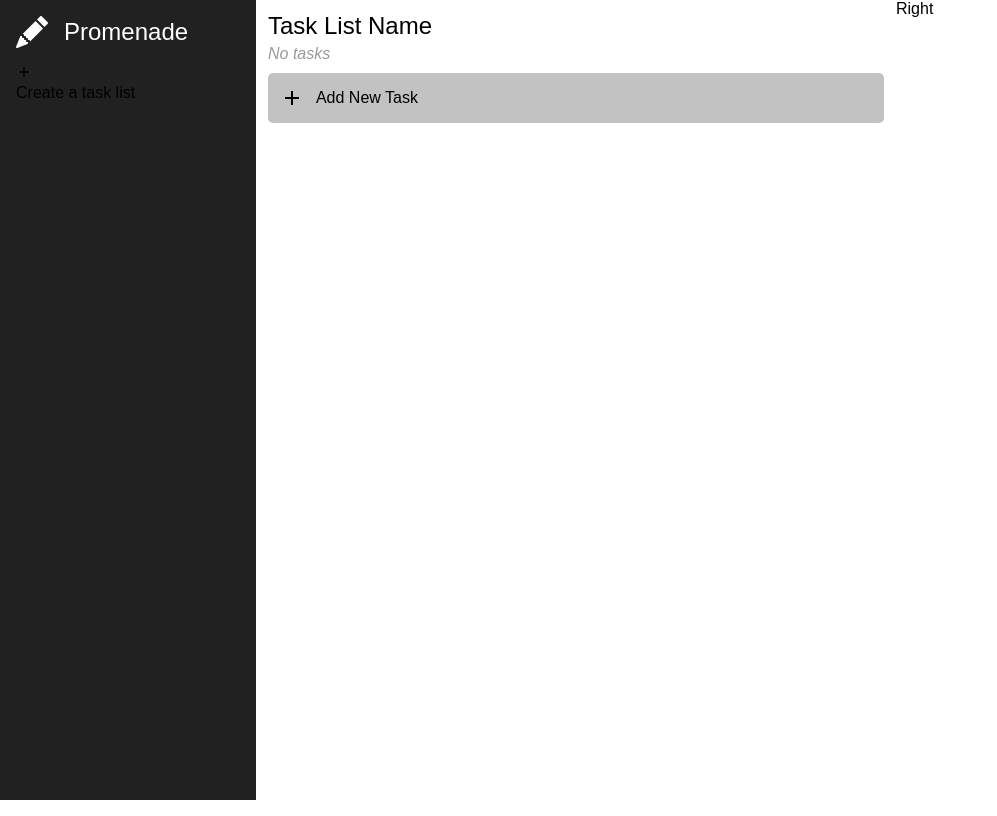
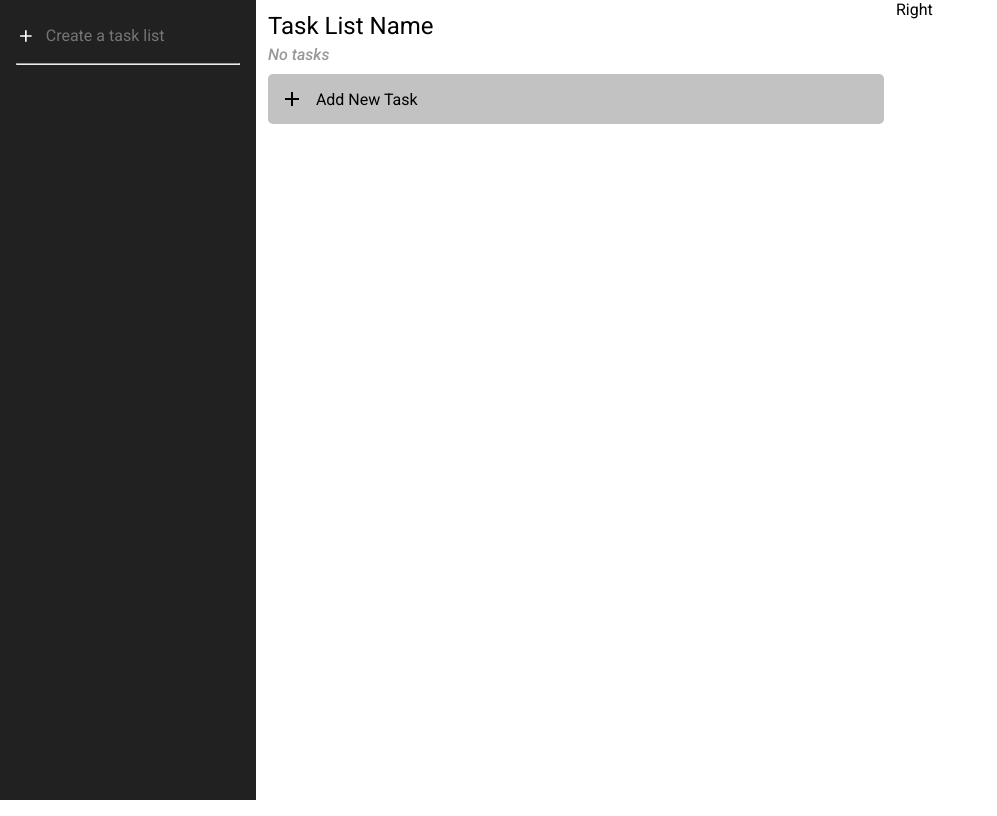
Before and after one commit to patrickiyog/todo-list-app, a React (Create React App) app: page / in a window 1280 px wide. Shown: the whole page, without its empty margins (0-997 px from the left). Built offline with nearby package versions, Linux system fonts and the light colour scheme.

Commit message:
handle on change event for task list form

```diff
--- a/src/App.css
+++ b/src/App.css
@@ -1,7 +1,14 @@
+@import url('https://fonts.googleapis.com/css2?family=Roboto:ital,wght@0,400;1,500&display=swap');
+
+* {
+  font-family: 'Roboto', sans-serif;
+}
+
 body {
   margin: 0%;
   padding: 0%;
-  font-family: sans-serif;
+  max-width: 100vw;
+  max-height: 100vh;
 }
 
 .App {
@@ -17,7 +24,6 @@ body {
 }
 
 .left-side-content {
-  height: 100%;
   margin: 16px;
 }
 
--- a/src/App.tsx
+++ b/src/App.tsx
@@ -2,8 +2,7 @@ import * as React from 'react';
 import { TaskContext } from './context/TaskContext';
 import './App.css';
 import { Task } from './interfaces/Task';
-import Logo from './components/Logo/Logo';
-import TaskLists from './components/TaskLists/TaskLists';
+import TaskListForm from './components/TaskListForm/TaskListForm';
 import TaskList from './components/TaskList/TaskList';
 
 const App: React.FC = () => {
@@ -15,10 +14,8 @@ const App: React.FC = () => {
       <div className="App">
         <div className="left-side">
           <div className="left-side-content">
-            <div id="logo">
-              <Logo />
-            </div>
-            <TaskLists />
+            <TaskListForm />
+            <hr />
           </div>
         </div>
         <div className="center">
--- a/src/components/Logo/Logo.css
+++ /dev/null
@@ -1,20 +0,0 @@
-.logo {
-    width: 100%;
-}
-
-.app-logo {
-    display: flex;
-    flex-direction: row;
-    align-items: center;
-}
-
-.app-logo-icon {
-    font-size: 32px;
-    color: #FFFFFF;
-}
-
-.app-logo-name {
-    padding: 0px 16px;
-    font-size: 24px;
-    color: #FFFFFF;
-}
--- a/src/components/Logo/Logo.tsx
+++ /dev/null
@@ -1,18 +0,0 @@
-import React from 'react';
-import './Logo.css';
-import { BsFillPencilFill } from "react-icons/bs";
-
-const Logo = () => {
-
-    return (
-        <div className="logo">
-            <div className="app-logo">
-                <BsFillPencilFill className="app-logo-icon" />
-                <div className="app-logo-name">Promenade</div>
-            </div>
-        </div>
-    );
-
-}
-
-export default Logo;
--- /dev/null
+++ b/src/components/TaskListForm/TaskListForm.css
@@ -0,0 +1,35 @@
+.task-lists {
+    width: 100%;
+}
+
+.task-list-item-container {
+    display: flex;
+    align-items: center;
+    font-size: 18px;
+}
+
+.task-list-item-container .icon {
+    font-size: 24px;
+    color: #FFFFFF;
+}
+
+.task-list-item-container input {
+    display: flex;
+    align-items: center;
+    padding: 10px;
+    width: 100%;
+    font-size: 16px;
+    color: #FFFFFF;
+    background-color: transparent;
+    border: none;
+    cursor: pointer;
+}
+
+.task-list-item-container input::placeholder {
+    font-weight: 500;
+    opacity: 1;
+}
+
+.task-list-item-container input:focus {
+    outline: none;
+}
--- /dev/null
+++ b/src/components/TaskListForm/TaskListForm.tsx
@@ -0,0 +1,37 @@
+import React, { useState, ChangeEvent, KeyboardEvent} from 'react';
+import './TaskListForm.css';
+import { MdAdd } from "react-icons/md";
+
+const TaskListForm = () => {
+
+    const [taskList, setTaskList] = useState<string>('');
+
+    const handleChange = (event: ChangeEvent<HTMLInputElement>): void => {
+        setTaskList(event.target.value);
+    }
+
+    const handleKeyDown = (event: KeyboardEvent): void => {
+        if(event.key === 'Enter') {
+            console.log('task list created');
+            setTaskList('');
+        }
+    }
+
+    return (
+        <div className="task-lists">
+            <div className="task-list-item-container">
+                <MdAdd className="icon" />
+                <input
+                    placeholder="Create a task list"
+                    value={taskList}
+                    onChange={handleChange}
+                    onKeyDown={handleKeyDown}
+                    maxLength={26}
+                />
+            </div>
+        </div>
+    );
+
+}
+
+export default TaskListForm;
--- a/src/components/TaskLists/TaskLists.css
+++ /dev/null
@@ -1,19 +0,0 @@
-.task-lists {
-    width: 100%;
-}
-
-.task-list-item-container button {
-    display: flex;
-    align-items: center;
-    padding: 5px 0px;
-    width: 100%;
-    font-size: 18px;
-    color: #FFFFFF;
-    background-color: transparent;
-    border: none;
-    cursor: pointer;
-}
-
-.task-list-item-container input:focus {
-    outline: none;
-}
--- a/src/components/TaskLists/TaskLists.tsx
+++ /dev/null
@@ -1,25 +0,0 @@
-import React from 'react';
-import './TaskLists.css';
-import { MdAdd } from "react-icons/md";
-import TaskListItem from '../TaskListItem/TaskListItem';
-
-const TaskLists = () => {
-
-    return (
-        <div className="task-lists">
-            <div className="task-list-item-container">
-                <div>
-                    <div>
-                        <MdAdd />
-                    </div>
-                    <div>
-                        Create a task list
-                    </div>
-                </div>
-            </div>
-        </div>
-    );
-
-}
-
-export default TaskLists;
```
Also changed, not shown: src/interfaces/TaskList.ts (added, +7 -0 lines), 2 other files (tests, documents, lock files or other folders).
